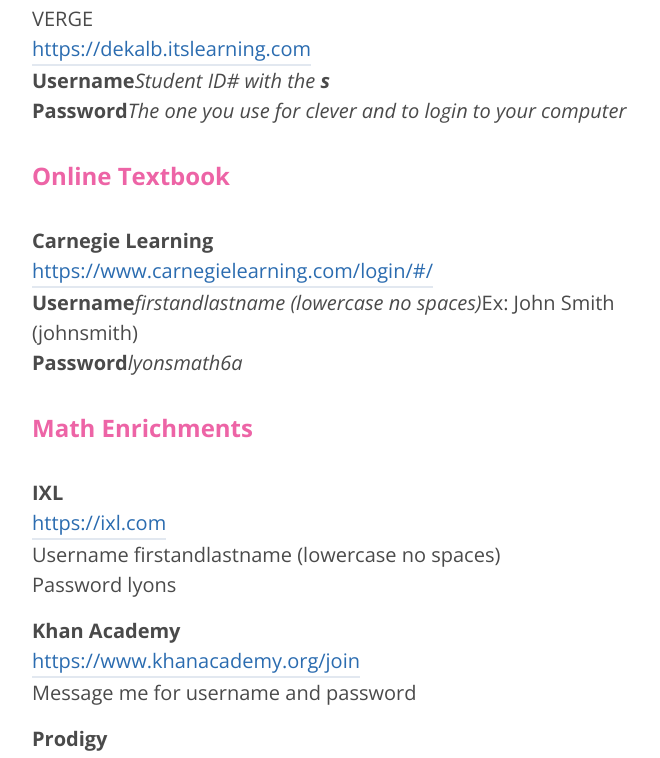
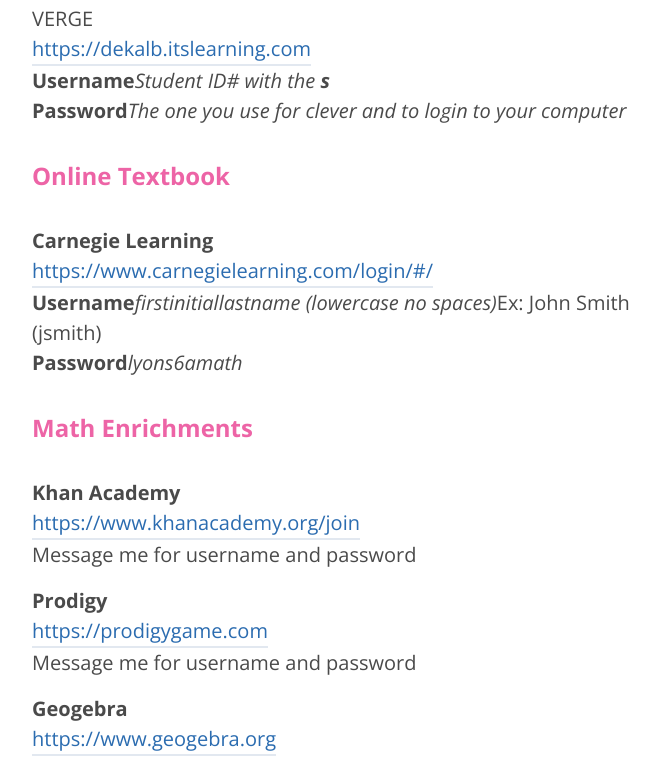
Before and after one commit to vticonsulting/india-web, a Nuxt app: page /resources in a window 1280 px wide. Shown: the part 559-1317 px from the top of the page, without its empty margins (272-932 px from the left). Built offline with nearby package versions, Linux system fonts and the light colour scheme; a web font is replaced by a local one; what @tailwindcss/custom-forms, tailwindcss-aspect-ratio, tailwindcss-elevation would draw is missing.

Commit message:
fixed error

```diff
--- a/pages/resources.vue
+++ b/pages/resources.vue
@@ -49,29 +49,18 @@
     <ul class="mb-8">
       <li>
         <b>Username</b>
-        <em>firstandlastname (lowercase no spaces)</em>Ex: John Smith (johnsmith)
+        <em>firstinitiallastname (lowercase no spaces)</em>Ex: John Smith (jsmith)
       </li>
 
       <li>
         <b>Password</b>
-        <em>lyonsmath6a</em>
+        <em>lyons6amath</em>
       </li>
     </ul>
 
     <h2 class="text-2xl mb-8 text-pink-500 font-bold">Math Enrichments</h2>
 
     <ul>
-      <li class="mb-4">
-        <h3 class="font-bold">IXL</h3>
-
-        <a class="text-blue-700 inline-block border-b-2 hover:border-blue-800" href="https://ixl.com">https://ixl.com</a>
-
-        <ul class="mb-4">
-          <li>Username firstandlastname (lowercase no spaces)</li>
-          <li>Password lyons</li>
-        </ul>
-      </li>
-
       <li class="mb-4">
         <h3 class="font-bold">Khan Academy</h3>
 
```
